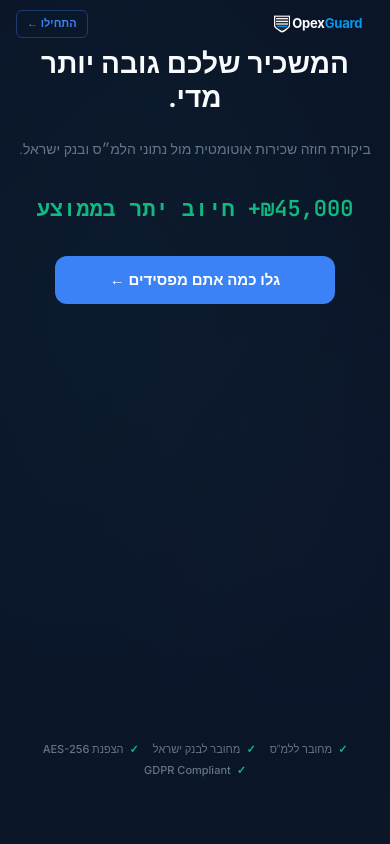
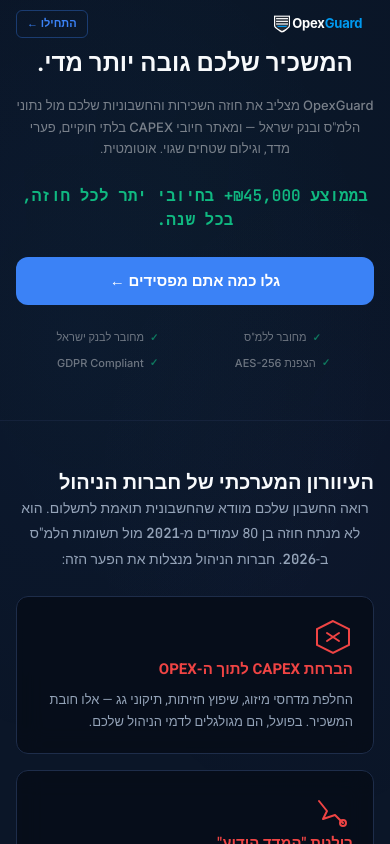
Before and after one commit to laviegeminiultra-tech/Landing-Page, a React (Vite) app: page / in a window 390 px wide. Shown: the top 844 px of the page. Built offline with nearby package versions, Linux system fonts and the light colour scheme.

Commit message:
fix: balanced mobile hero - full text, dramatic visual hierarchy, natural height

```diff
--- a/src/components/HeroSection.css
+++ b/src/components/HeroSection.css
@@ -49,6 +49,7 @@
 
 .hero__cta {
     min-width: 280px;
+    text-decoration: none;
 }
 
 .hero__trust {
@@ -90,80 +91,73 @@
     font-size: 16px;
 }
 
-/* ========================
-   Mobile: full-screen hero
-   ======================== */
+/* ============================================
+   Mobile: everything present, dramatic contrast
+   ============================================ */
 @media (max-width: 768px) {
     .hero {
-        min-height: 100svh;
-        min-height: 100vh; /* fallback for older browsers */
-        padding-block: 64px var(--space-4);
+        min-height: auto;
+        padding-block: 72px 32px;
         overflow-x: hidden;
-        justify-content: center;
+        justify-content: flex-start;
     }
 
     .hero__content {
-        padding-inline: var(--space-4);
+        padding-inline: 20px;
         max-width: 100%;
-        display: flex;
-        flex-direction: column;
-        align-items: center;
     }
 
-    /* Title: the LOUDEST element */
+    /* ── Title: bold, clear, the anchor ── */
     .hero__title {
-        font-size: 28px !important;
-        line-height: 1.2;
-        margin-block-end: var(--space-3);
+        font-size: 24px !important;
+        line-height: 1.3;
+        margin-block-end: 16px;
     }
 
-    /* Subtitle: small & quiet */
+    /* ── Subtitle: very quiet, supportive ── */
     .hero__subtitle {
-        font-size: 14px;
+        font-size: 13px;
         font-weight: 400;
-        line-height: 1.6;
-        color: var(--text-muted);
-        margin-block-end: var(--space-4);
+        line-height: 1.65;
+        color: rgba(255, 255, 255, 0.45);
+        margin-block-end: 24px;
     }
 
-    /* Money counter: green accent, prominent */
+    /* ── Money: green hook ── */
     .hero__money {
-        margin-block-end: var(--space-4);
+        margin-block-end: 24px;
     }
 
     .hero__money-text {
-        font-size: 22px;
+        font-size: 16px;
         white-space: normal;
-        line-height: 1.4;
+        line-height: 1.5;
     }
 
-    /* CTA: full width, clear action */
+    /* ── CTA ── */
     .hero__cta {
         width: 100%;
         font-size: 15px !important;
         height: 48px !important;
     }
 
-    /* Trust bar: pushed to bottom, tiny */
+    /* ── Trust bar: right below CTA, compact ── */
     .hero__trust-bar {
-        flex-direction: row;
-        flex-wrap: wrap;
-        justify-content: center;
-        gap: 4px 14px;
-        margin-block-start: auto;
-        padding: var(--space-2) var(--space-1);
-    }
-
-    .hero__trust-sep {
-        display: none;
+        display: grid;
+        grid-template-columns: 1fr 1fr;
+        gap: 8px 0;
+        margin-block-start: 24px;
+        padding: 0 20px;
+        justify-items: center;
     }
 
     .hero__trust-item {
         font-size: 11px;
-        color: var(--text-muted);
+        color: rgba(255, 255, 255, 0.4);
     }
 
     .hero__trust-check {
-        font-size: 11px;
+        font-size: 10px;
+        color: rgba(16, 185, 129, 0.6);
     }
 }
--- a/src/components/HeroSection.tsx
+++ b/src/components/HeroSection.tsx
@@ -43,23 +43,25 @@
 
 /* Trust Bar */
 function TrustBar() {
+    const isMobile = useIsMobile()
+
     return (
         <div className="hero__trust-bar fade-in-up visible delay-4">
             <div className="hero__trust-item">
                 <span className="hero__trust-check">✓</span>
                 <span>מחובר ללמ&quot;ס</span>
             </div>
-            <div className="hero__trust-sep">·</div>
+            {!isMobile && <div className="hero__trust-sep">·</div>}
             <div className="hero__trust-item">
                 <span className="hero__trust-check">✓</span>
                 <span>מחובר לבנק ישראל</span>
             </div>
-            <div className="hero__trust-sep">·</div>
+            {!isMobile && <div className="hero__trust-sep">·</div>}
             <div className="hero__trust-item">
                 <span className="hero__trust-check">✓</span>
                 <span>הצפנת <span className="font-latin">AES-256</span></span>
             </div>
-            <div className="hero__trust-sep">·</div>
+            {!isMobile && <div className="hero__trust-sep">·</div>}
             <div className="hero__trust-item">
                 <span className="hero__trust-check">✓</span>
                 <span className="font-latin">GDPR Compliant</span>
@@ -69,8 +71,6 @@
 }
 
 export default function HeroSection() {
-    const isMobile = useIsMobile()
-
     return (
         <section className="hero section" id="hero">
             <div className="hero__content container">
@@ -79,20 +79,14 @@
                 </h1>
 
                 <p className="hero__subtitle fade-in-up visible delay-1">
-                    {isMobile
-                        ? <>ביקורת חוזה שכירות אוטומטית מול נתוני הלמ״ס ובנק ישראל.</>
-                        : <><span className="font-latin">OpexGuard</span> מצליב את חוזה השכירות והחשבוניות שלכם מול נתוני הלמ&quot;ס
-                            ובנק ישראל — ומאתר חיובי <span className="font-latin">CAPEX</span> בלתי חוקיים, פערי מדד, וגילום
-                            שטחים שגוי. אוטומטית.</>
-                    }
+                    <span className="font-latin">OpexGuard</span> מצליב את חוזה השכירות והחשבוניות שלכם מול נתוני הלמ&quot;ס
+                    ובנק ישראל — ומאתר חיובי <span className="font-latin">CAPEX</span> בלתי חוקיים, פערי מדד, וגילום
+                    שטחים שגוי. אוטומטית.
                 </p>
 
                 <div className="hero__money fade-in-up visible delay-2">
                     <span className="font-mono hero__money-text">
-                        {isMobile
-                            ? <>₪<CountUp target={45000} duration={2000} />+ חיוב יתר בממוצע</>
-                            : <>בממוצע ₪<CountUp target={45000} duration={2000} />+  בחיובי יתר לכל חוזה, בכל שנה.</>
-                        }
+                        בממוצע ₪<CountUp target={45000} duration={2000} />+  בחיובי יתר לכל חוזה, בכל שנה.
                     </span>
                 </div>
 
@@ -100,11 +94,6 @@
                     <a href="https://app.opexguard.co.il" className="btn btn-primary hero__cta" id="hero-cta" target="_blank" rel="noopener noreferrer">
                         גלו כמה אתם מפסידים ←
                     </a>
-                    {!isMobile && (
-                        <p className="hero__trust text-muted">
-                            מחובר בזמן אמת ללמ&quot;ס ובנק ישראל · ללא התחייבות · אבטחת מידע מלאה
-                        </p>
-                    )}
                 </div>
             </div>
 
```
